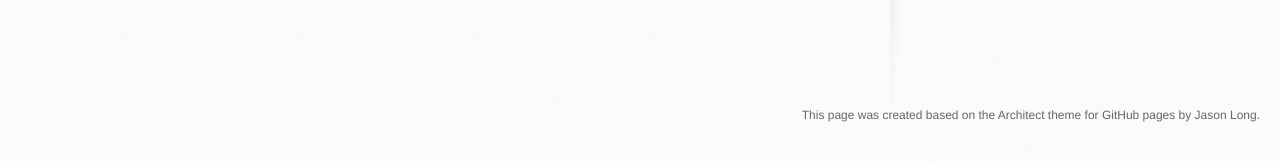
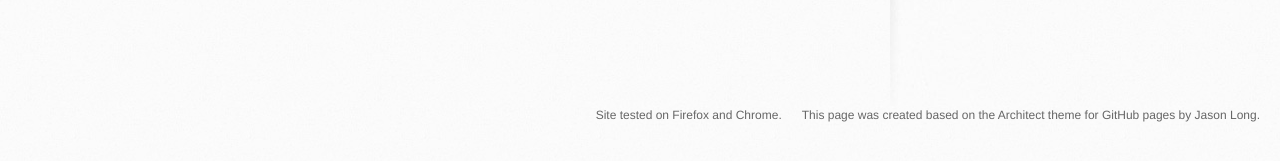
Before and after one commit to sirosen/salve.sirosen.net, a Jekyll site: the page built from index.html, in a window 1280 px wide. Shown: the part 688-849 px from the top of the page. Built offline with Jekyll 4.4.1, drawn with Linux system fonts in a browser that asks for light colours; some web fonts are replaced.

Commit message:
Fixup to footernote

```diff
--- a/_includes/footer.html
+++ b/_includes/footer.html
@@ -30,7 +30,8 @@
 
       </aside>
     </div>
-      <div class="footernote">This page was created based on the Architect theme for GitHub pages by Jason Long</a>.</div>
+    <div class="footernote">This page was created based on the Architect theme for GitHub pages by Jason Long.</div>
+    <div class="footernote">Site tested on Firefox and Chrome.</div>
   </div>
 
 
```
